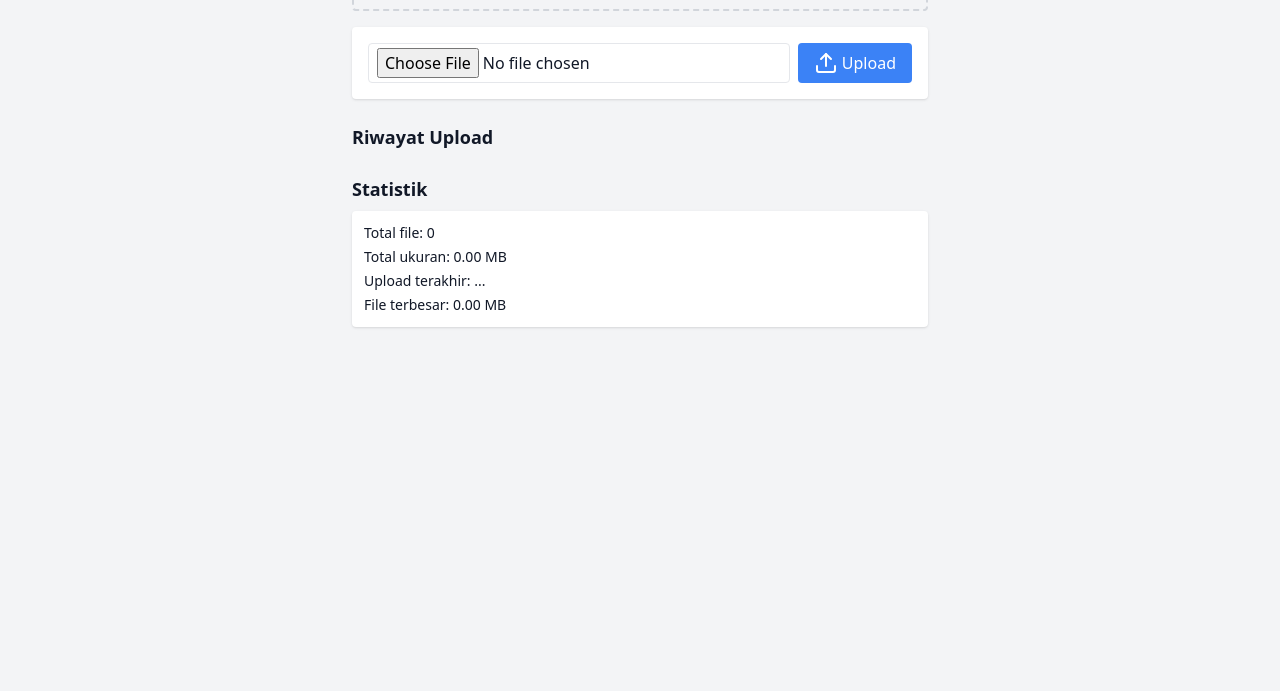
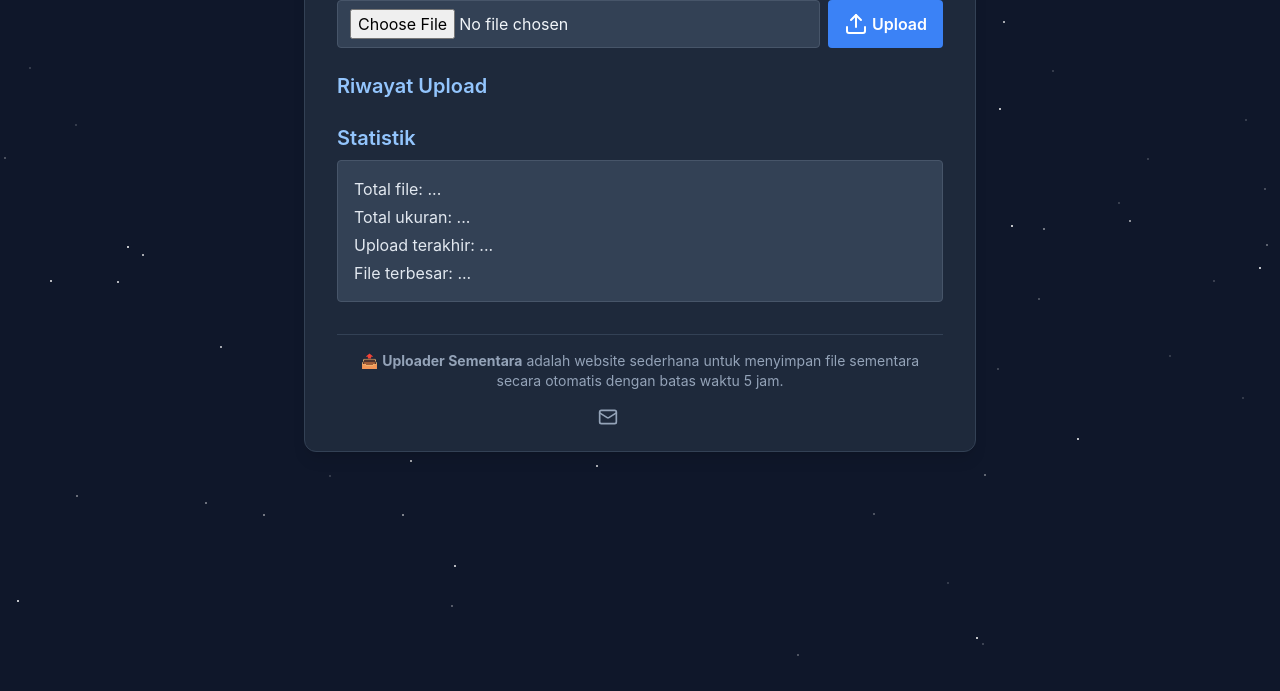
Before and after one commit to riswan765/uploader-sementara, a website: page frontend/index.html in a window 1280 px wide. Shown: the part 109-800 px from the top of the page. Drawn offline with nearby package versions, Linux system fonts and the light colour scheme.

Commit message:
Update index.html

```diff
--- a/frontend/index.html
+++ b/frontend/index.html
@@ -2,49 +2,83 @@
 <html lang="id">
 <head>
   <meta charset="UTF-8" />
-  <meta name="viewport" content="width=device-width, initial-scale=1.0"/>
+  <meta name="viewport" content="width=device-width, initial-scale=1.0, maximum-scale=1.0, user-scalable=no"/>
   <title>Uploader Sementara</title>
   <script src="https://unpkg.com/lucide@latest/dist/umd/lucide.min.js"></script>
   <script src="https://cdn.tailwindcss.com"></script>
-  <script src="app.js" defer></script>
+  <style>
+    body {
+      background: #0f172a;
+      color: #cbd5e1;
+      font-family: 'Inter', sans-serif;
+      position: relative;
+      overflow: hidden;
+    }
+    .star {
+      position: absolute;
+      width: 2px;
+      height: 2px;
+      background: white;
+      border-radius: 50%;
+      animation: twinkle 3s infinite ease-in-out;
+    }
+    @keyframes twinkle {
+      0%, 100% { opacity: 0.2; }
+      50% { opacity: 1; }
+    }
+  </style>
 </head>
-<body class="bg-gray-100 text-gray-900 p-4">
+<body class="p-4 sm:p-6 lg:p-8">
 
-  <div class="max-w-xl mx-auto">
-    <h1 class="text-2xl font-bold mb-4 text-center">Uploader Sementara</h1>
+  <div id="stars"></div>
 
-    <!-- Drag & Drop Zone Nya Mas☺️ -->
-    <div id="dropZone" class="border-2 border-dashed border-gray-300 p-4 text-center rounded mb-4 cursor-pointer">
-      <p class="text-sm text-gray-500">Tarik file ke sini atau klik untuk memilih</p>
-    </div>
+  <div class="w-full max-w-2xl px-4 sm:px-6 lg:px-8 mx-auto bg-slate-800 border border-slate-700 rounded-xl p-6 shadow-lg z-10 relative">
+    <h1 class="text-3xl font-bold text-blue-300 text-center mb-4">Uploader Sementara</h1>
 
-    <!-- Form Upload Nya Mas☺️-->
-    <form id="uploadForm" class="bg-white p-4 rounded shadow mb-6 flex items-center gap-2">
-      <input type="file" id="fileInput" class="flex-1 border rounded px-2 py-1" required />
-      <button type="submit" class="bg-blue-500 text-white px-4 py-2 rounded hover:bg-blue-600 flex items-center gap-1">
+    <form id="uploadForm" class="flex gap-2 mb-6">
+      <input type="file" id="fileInput" class="w-full border border-slate-600 bg-slate-700 text-slate-100 rounded px-3 py-2" required />
+      <button type="submit" class="bg-blue-500 text-white font-semibold px-4 py-2 rounded hover:bg-blue-400 flex items-center gap-1">
         <i data-lucide="upload"></i> Upload
       </button>
     </form>
 
-    <!-- Progress Bar Nya Mas☺️-->
-    <progress id="progressBar" class="w-full mb-6 hidden h-2" value="0" max="100"></progress>
+    <h2 class="text-xl font-semibold text-blue-300 mb-2">Riwayat Upload</h2>
+    <ul id="historyList" class="space-y-2 text-sm text-slate-200"></ul>
 
-    <!-- Riwayat Upload Nya Mas☺️-->
-    <h2 class="text-lg font-semibold mb-2">Riwayat Upload</h2>
-    <ul id="historyList" class="space-y-2 mb-6"></ul>
-
-    <!-- Statistik Nya Mas☺️-->
-    <h2 class="text-lg font-semibold mb-2">Statistik</h2>
-    <div id="statsBox" class="bg-white p-3 rounded shadow text-sm space-y-1">
+    <h2 class="text-xl font-semibold text-blue-300 mt-6 mb-2">Statistik</h2>
+    <div id="statsBox" class="bg-slate-700 border border-slate-600 p-4 rounded space-y-1 text-slate-200">
       <p id="totalFiles">Total file: ...</p>
       <p id="totalSize">Total ukuran: ...</p>
       <p id="lastUpload">Upload terakhir: ...</p>
       <p id="largestFile">File terbesar: ...</p>
     </div>
+
+    <footer class="mt-8 pt-4 border-t border-slate-700 text-slate-400 text-sm flex flex-col gap-4 text-center">
+      <p class="text-center">📤 <strong>Uploader Sementara</strong> adalah website sederhana untuk menyimpan file sementara secara otomatis dengan batas waktu 5 jam.</p>
+      <div class="flex justify-center gap-4 items-center text-slate-400">
+        <span class="flex items-center gap-3">
+          <i data-lucide="mail" class="w-5 h-5 hover:text-blue-400 cursor-pointer"></i>
+          <i data-lucide="instagram" class="w-5 h-5 hover:text-pink-400 cursor-pointer"></i>
+          <i data-lucide="github" class="w-5 h-5 hover:text-white cursor-pointer"></i>
+        </span>
+      </div>
+    </footer>
   </div>
 
   <script>
     lucide.createIcons();
+
+    // Bintang latar belakang ye🗿
+    const starsContainer = document.getElementById('stars');
+    const count = 80;
+    for (let i = 0; i < count; i++) {
+      const star = document.createElement('div');
+      star.className = 'star';
+      star.style.top = Math.random() * 100 + 'vh';
+      star.style.left = Math.random() * 100 + 'vw';
+      star.style.animationDelay = (Math.random() * 3) + 's';
+      starsContainer.appendChild(star);
+    }
   </script>
 </body>
 </html>
```
